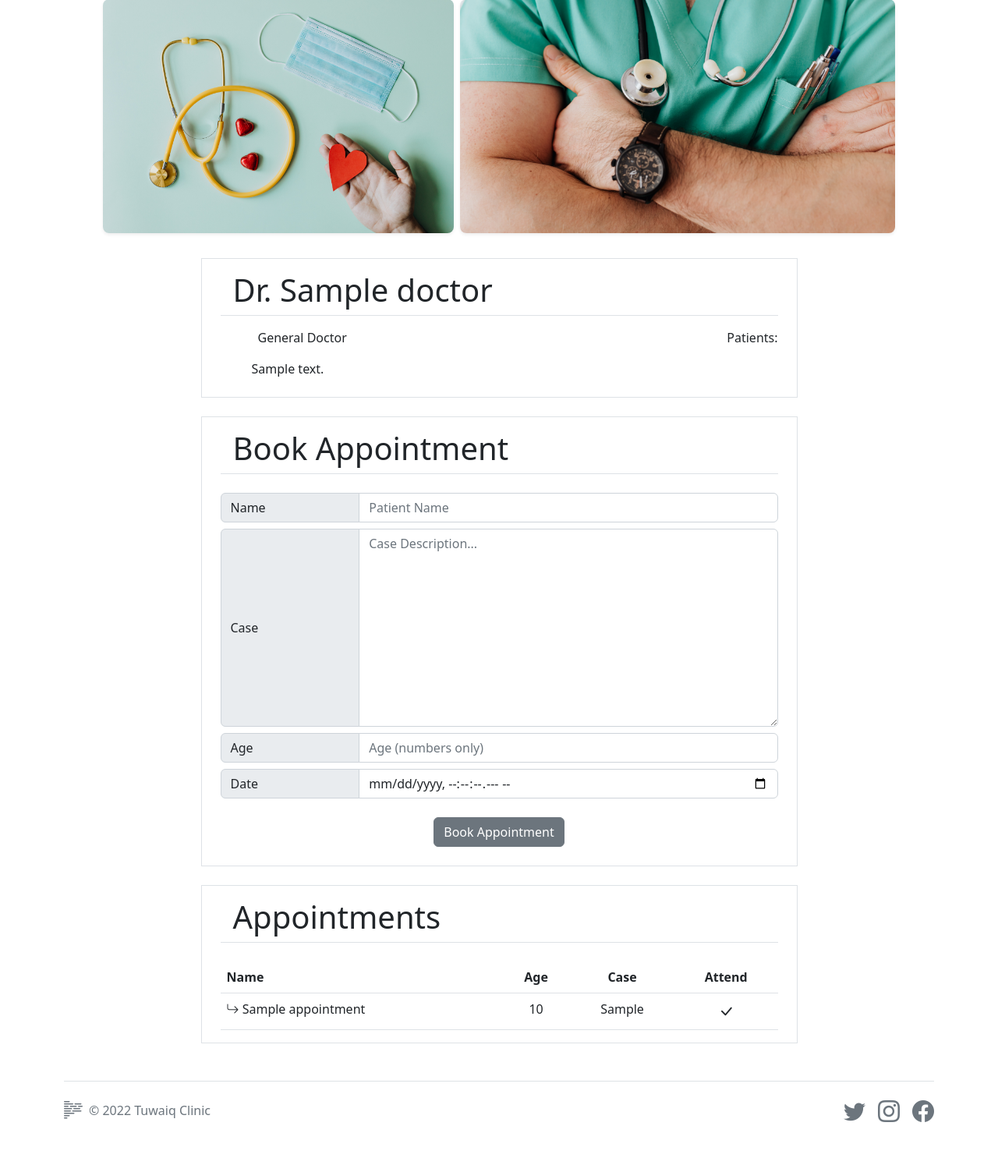
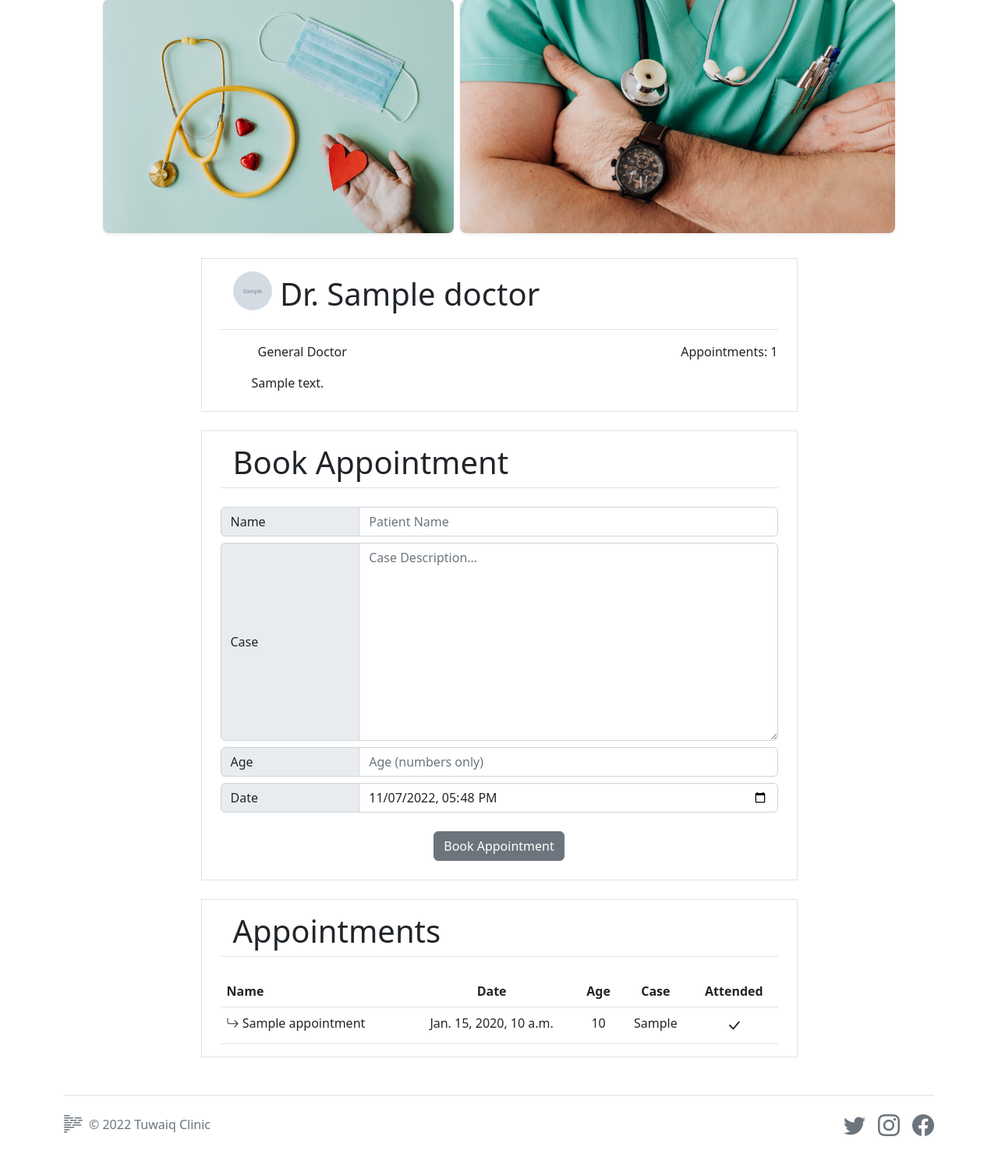
Before and after one commit to T-Python-OCT9/LAB_DJNAGO_ORM_3_RELATIONS, a Django app: page /doctor/1/ in a window 1280 px wide. Shown: the part 111-1614 px from the top of the page at 78% size. Before the commit the page ends 1550 px from the top, so only its background shows below. Run offline with Django 4.2, Linux system fonts and the light colour scheme; tables that the repository leaves empty hold one stand-in row (values such as "Sample post"); grey boxes marked "Sample" are stand-in pictures; some libraries are stand-ins or nearby versions.

Commit message:
Finalize the clinic website.

```diff
--- a/ClinicWebsite/clinic/models.py
+++ b/ClinicWebsite/clinic/models.py
@@ -6,12 +6,8 @@ class Doctor(models.Model):
     description = models.TextField()
     experience_years = models.IntegerField()
     rating = models.FloatField()
-    doctor_specialization = (
-        ('GENERAL','General Doctor'),
-        ('EMERGENCY','Emergency Doctor'),
-        ('ORTHOPEDICS','Orthopedics Doctor'),
-    )
-    specialization = models.CharField(max_length=256, choices=doctor_specialization, default='GENERAL')
+    specialization_choices = models.TextChoices('Specialization', ['General Doctor','Emergency Doctor','Orthopedics Doctor'])
+    specialization = models.CharField(max_length=256, choices=specialization_choices.choices)
     image = models.ImageField(upload_to='images/')
 
 
--- a/ClinicWebsite/clinic/templates/clinic/detail.html
+++ b/ClinicWebsite/clinic/templates/clinic/detail.html
@@ -2,11 +2,11 @@
 {% block title %} Dr. {{doctor.name}} {% endblock %}
 {% block content %}
             <div class="w-75 m-4 px-4 border rounder-3 mx-auto">
-                <h1 class="my-3 border-bottom pb-2 ps-3">Dr. {{doctor.name}}</h1>
+                <h1 class="my-3 border-bottom pb-2 ps-3"><img src="{{doctor.image.url}}" class=" mb-3 rounded-5" style="height: 50px; width:50px" alt="{{doctor.name}}" /> Dr. {{doctor.name}}</h1>
                 <p class="ms-5 d-flex justify-content-between">
                     <span>{{doctor.specialization}}</span>
                     <span class="d-flex align-items-center">
-                        Patients:
+                        Appointments: {{count}}
                     </span>
                 </p>
                 <p class="ms-3 mb-4 ps-4">{{doctor.description}}</p>
@@ -30,7 +30,7 @@
                         </div>
                         <div class="input-group mb-2">
                             <div class="input-group-text w-25">Date</div>
-                            <input type="datetime-local" name="date" class="form-control" step="0.1" min="0" max="5">
+                            <input type="datetime-local" name="date" class="form-control" value="{{date}}">
                         </div>
                         <div class="input-group mb-2 justify-content-center mt-3">
                             <input type="submit" value="Book Appointment" class="btn btn-secondary">
@@ -45,15 +45,17 @@
                         <thead>
                           <tr scope="row">
                             <th scope="col">Name</th>
+                            <th scope="col" class="text-center">Date</th>
                             <th scope="col" class="text-center">Age</th>
                             <th scope="col" class="text-center">Case</th>
-                            <th scope="col" class="text-center">Attend</th>
+                            <th scope="col" class="text-center">Attended</th>
                           </tr>
                         </thead>
                         <tbody>
                     {% for appointment in appointments %}
                     <tr scope="row">
                         <td scope="col"><i class="bi bi-arrow-return-right"></i> {{appointment.name}}</td>
+                        <td scope="col" class="text-center">{{appointment.date}}</td>
                         <td scope="col" class="text-center">{{appointment.age}}</td>
                         <td scope="col" class="text-center">{{appointment.case}}</td>
                         <td scope="col" class="text-center">
@@ -68,6 +70,5 @@
                     </tbody>
                     </table>
                 </p>
-                {{the_date}}
             </div>
 {% endblock %}
--- a/ClinicWebsite/clinic/views.py
+++ b/ClinicWebsite/clinic/views.py
@@ -11,15 +11,11 @@ def homePage(request: HttpRequest):
 
 def getDoctors(request: HttpRequest):
     doctors = Doctor.objects.all()
-    for doctor in doctors:
-        for specialize in doctor.doctor_specialization:
-            if doctor.specialization == specialize[0]:
-                doctor.specialization = specialize[1]
     context = {'doctors':doctors}
     return render(request, 'clinic/list.html', context)
 
 def addDoctor(request: HttpRequest):
-    doctor_specializations = Doctor.doctor_specialization
+    doctor_specializations = Doctor.specialization_choices.choices
     if request.method == 'POST':
         doctor = Doctor(name=request.POST['name'], description=request.POST['description'], experience_years=request.POST['experience_years'], rating=request.POST['rating'], specialization=request.POST['specialization'], image=request.FILES['image'])
         doctor.save()
@@ -30,7 +26,7 @@ def addDoctor(request: HttpRequest):
 def updateDoctor(request: HttpRequest, doctor_id: int):
     try:
         doctor = Doctor.objects.get(id=doctor_id)
-        doctor_specializations = Doctor.doctor_specialization
+        doctor_specializations = Doctor.specialization_choices.choices
         if request.method == 'POST':
             doctor.name = request.POST['name']
             doctor.description = request.POST['description']
@@ -57,12 +53,11 @@ def doctorDetail(request: HttpRequest, doctor_id: int):
     try:
         doctor = Doctor.objects.get(id=doctor_id)
         appointments = Appointment.objects.filter(doctor=doctor)
-        for specialize in Doctor.doctor_specialization:
-            if doctor.specialization == specialize[0]:
-                doctor.specialization = specialize[1]
+        count = appointments.count
+        date = datetime.isoformat(datetime.today(), timespec='minutes').replace('+',':')
     except:
         return render(request, 'clinic/not_found.html')
-    context = {'doctor':doctor, 'appointments':appointments}
+    context = {'doctor':doctor, 'appointments':appointments, 'count':count, 'date':date}
     return render(request, 'clinic/detail.html', context)
 
 def bookAppointment(request: HttpRequest, doctor_id: int):
@@ -77,10 +72,6 @@ def bookAppointment(request: HttpRequest, doctor_id: int):
 
 def searchDoctor(request: HttpRequest):
     doctors = Doctor.objects.all().filter(name__contains=request.GET.get('doctor', ''))
-    for doctor in doctors:
-        for specialize in doctor.doctor_specialization:
-            if doctor.specialization == specialize[0]:
-                doctor.specialization = specialize[1]
     context = {'doctors':doctors}
     return render(request, 'clinic/search.html', context)
 
```
Also changed, not shown: ClinicWebsite/clinic/migrations/0002_alter_doctor_specialization.py (added).
